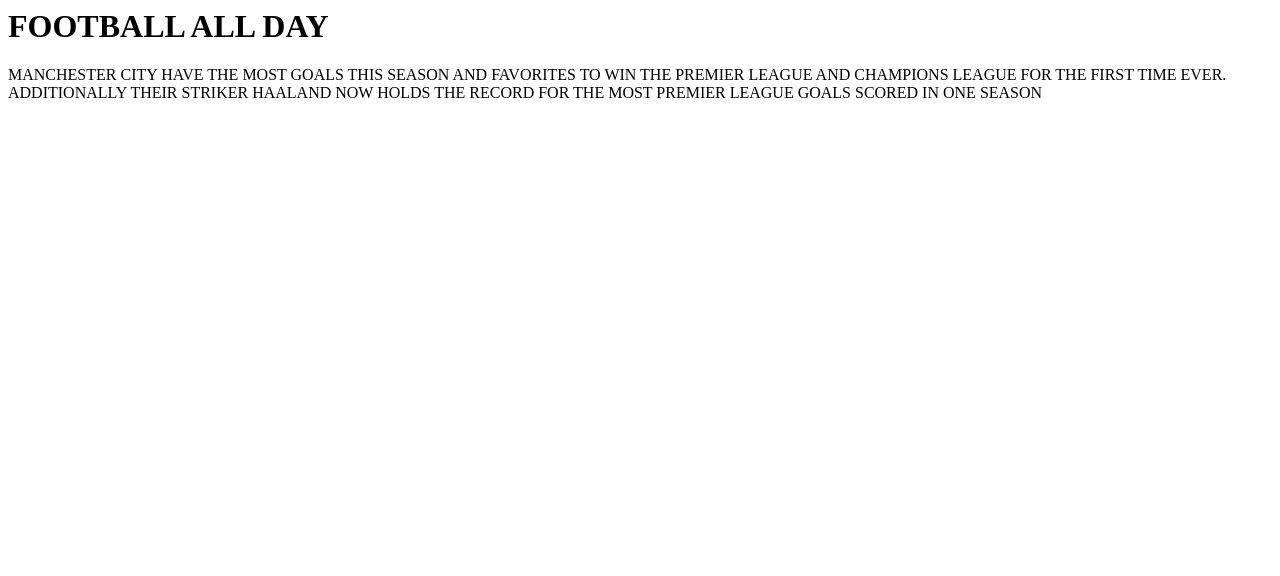
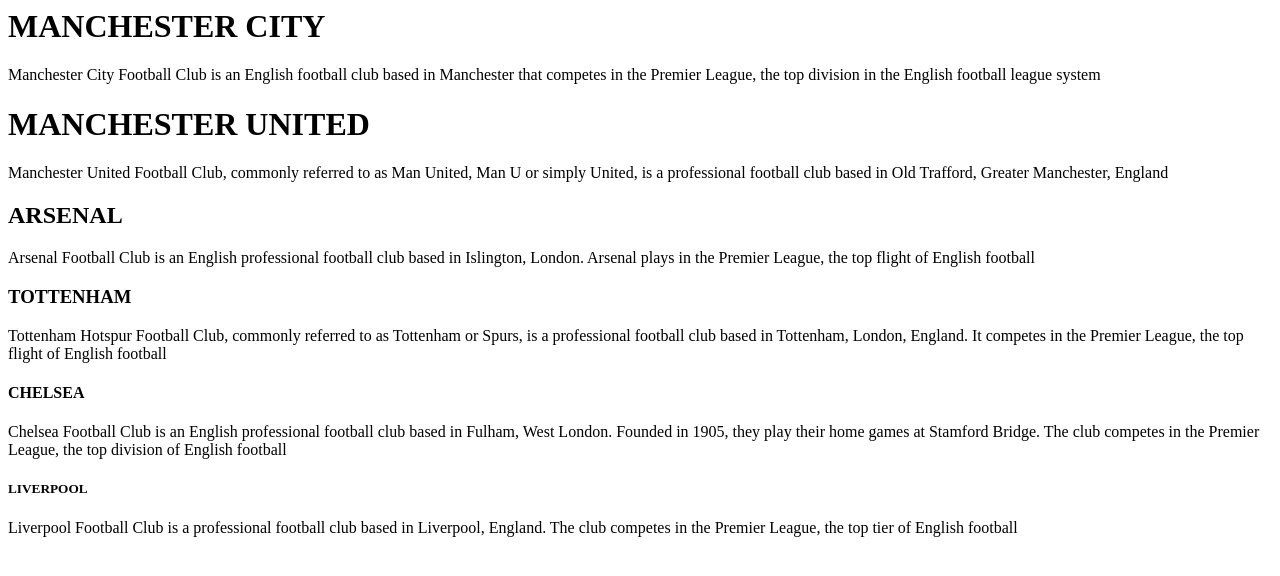
Before and after one commit to Ar7anGupta/Folder-for-websites, a plain HTML site: page index.html in a window 1280 px wide. Drawn offline with Linux system fonts and the light colour scheme.

Commit message:
Update index.html

```diff
--- a/index.html
+++ b/index.html
@@ -1,9 +1,31 @@
 <html>
 <body>
 
-<h1>FOOTBALL ALL DAY</h1>
+<h1>MANCHESTER CITY</h1>
 
-<p>MANCHESTER CITY HAVE THE MOST GOALS THIS SEASON AND FAVORITES TO WIN THE PREMIER LEAGUE AND CHAMPIONS LEAGUE FOR THE FIRST TIME EVER. ADDITIONALLY THEIR STRIKER HAALAND NOW HOLDS THE RECORD FOR THE MOST PREMIER LEAGUE GOALS SCORED IN ONE SEASON</p>
+<p>Manchester City Football Club is an English football club based in Manchester that competes in the Premier League, the top division in the English football league system</p>
+
+<h1>MANCHESTER UNITED</h1>
+
+<p> Manchester United Football Club, commonly referred to as Man United, Man U or simply United, is a professional football club based in Old Trafford, Greater Manchester, England</p>
+
+<h2>ARSENAL</h2>
+
+<p>Arsenal Football Club is an English professional football club based in Islington, London. Arsenal plays in the Premier League, the top flight of English football</p>
+
+<h3>TOTTENHAM</h3>
+
+<p>Tottenham Hotspur Football Club, commonly referred to as Tottenham or Spurs, is a professional football club based in Tottenham, London, England. It competes in the Premier League, the top flight of English football</p>
+
+<h4>CHELSEA</h4>
+
+<p> Chelsea Football Club is an English professional football club based in Fulham, West London. Founded in 1905, they play their home games at Stamford Bridge. The club competes in the Premier League, the top division of English football</p>
+
+<h5>LIVERPOOL</h5>
+
+<p>Liverpool Football Club is a professional football club based in Liverpool, England. The club competes in the Premier League, the top tier of English football</p>
+
+
 
 </body>
 </html>
```
